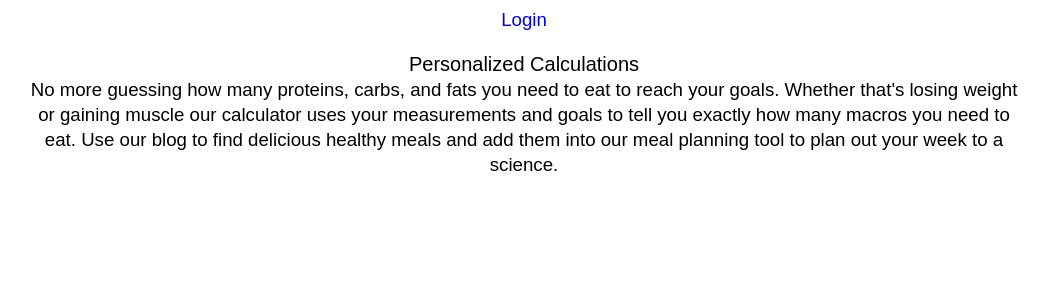
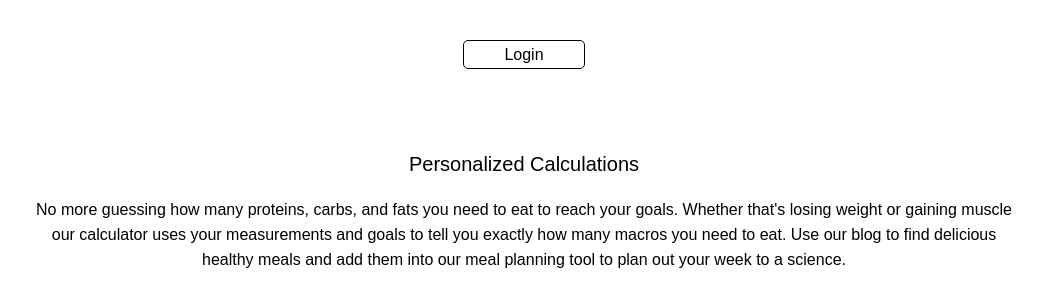
Before and after one commit to build1-macrocalculator-ui/Macro-calculator, a plain HTML site: page Index.html in a window 1280 px wide. Shown: the part 243-550 px from the top of the page, without its empty margins (116-1164 px from the left). Drawn offline with Linux system fonts and the light colour scheme.

Commit message:
I finished designing the .content section

```diff
--- a/less/reset.less
+++ b/less/reset.less
@@ -87,5 +87,5 @@ body {
     font-weight: 300;
     color: black;
     line-height: 2.5rem;
-    font-size: 14pt;
+    font-size: 12pt;
 }
--- a/less/top-section.less
+++ b/less/top-section.less
@@ -27,8 +27,23 @@
         }
     }
 
+    li {
+        margin: 45px;
+
+        .button {
+            border: 1px solid black;
+            padding: 5px 40px;
+            border-radius: 5px;
+            color: black;
+        }
+    }
+
     .content {
         width: 1000px;
         text-align: center;
+
+        h2 {
+            margin: 20px;
+        }
     }
 }
```
Also changed, not shown: css/index.css.
